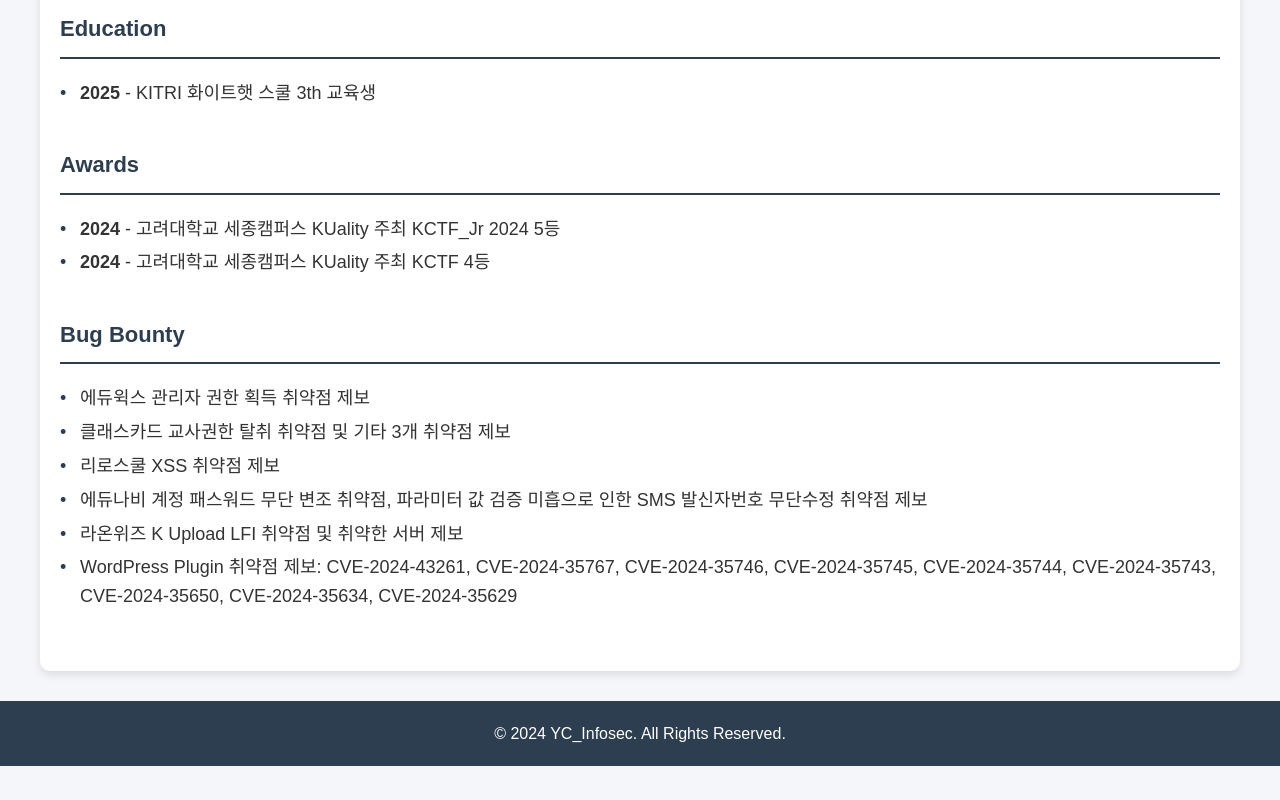
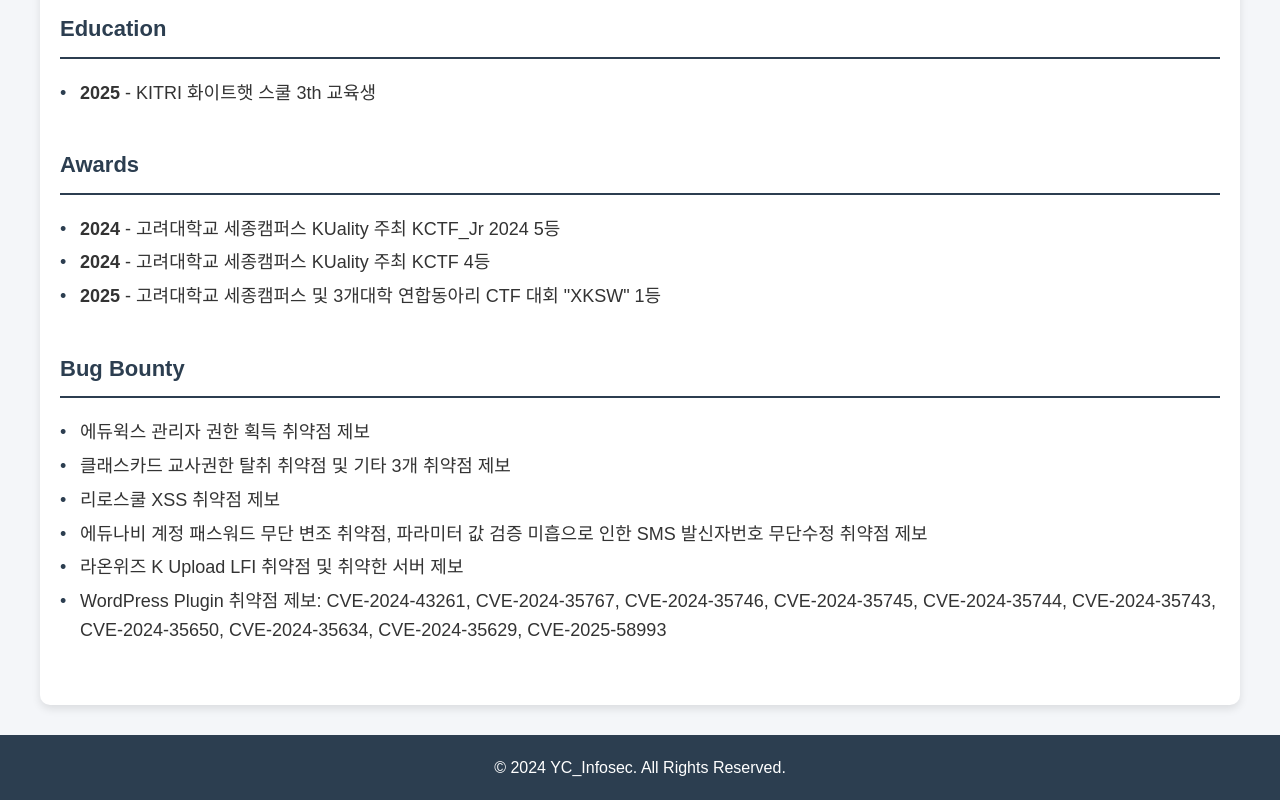
Before and after one commit to Dipper37701/YC_Infosec, a plain HTML site: page index.html in a window 1280 px wide. Shown: the part 420-1220 px from the top of the page. Before the commit the page ends 1186 px from the top, so only its background shows below. Drawn offline with Linux system fonts and the light colour scheme.

Commit message:
Add CVE-2025-58993 to WordPress vulnerability list

```diff
--- a/index.html
+++ b/index.html
@@ -126,6 +126,7 @@
             <ul>
                 <li><strong>2024</strong> - 고려대학교 세종캠퍼스 KUality 주최 KCTF_Jr 2024 5등</li>
                 <li><strong>2024</strong> - 고려대학교 세종캠퍼스 KUality 주최 KCTF 4등</li>
+                <li><strong>2025</strong> - 고려대학교 세종캠퍼스 및 3개대학 연합동아리 CTF 대회 "XKSW" 1등</li>
             </ul>
         </div>
 
@@ -138,7 +139,7 @@
                 <li>리로스쿨 XSS 취약점 제보</li>
                 <li>에듀나비 계정 패스워드 무단 변조 취약점, 파라미터 값 검증 미흡으로 인한 SMS 발신자번호 무단수정 취약점 제보</li>
                 <li>라온위즈 K Upload LFI 취약점 및 취약한 서버 제보</li>
-                <li>WordPress Plugin 취약점 제보: CVE-2024-43261, CVE-2024-35767, CVE-2024-35746, CVE-2024-35745, CVE-2024-35744, CVE-2024-35743, CVE-2024-35650, CVE-2024-35634, CVE-2024-35629</li>
+                <li>WordPress Plugin 취약점 제보: CVE-2024-43261, CVE-2024-35767, CVE-2024-35746, CVE-2024-35745, CVE-2024-35744, CVE-2024-35743, CVE-2024-35650, CVE-2024-35634, CVE-2024-35629, CVE-2025-58993</li>
             </ul>
         </div>
     </div>
```
